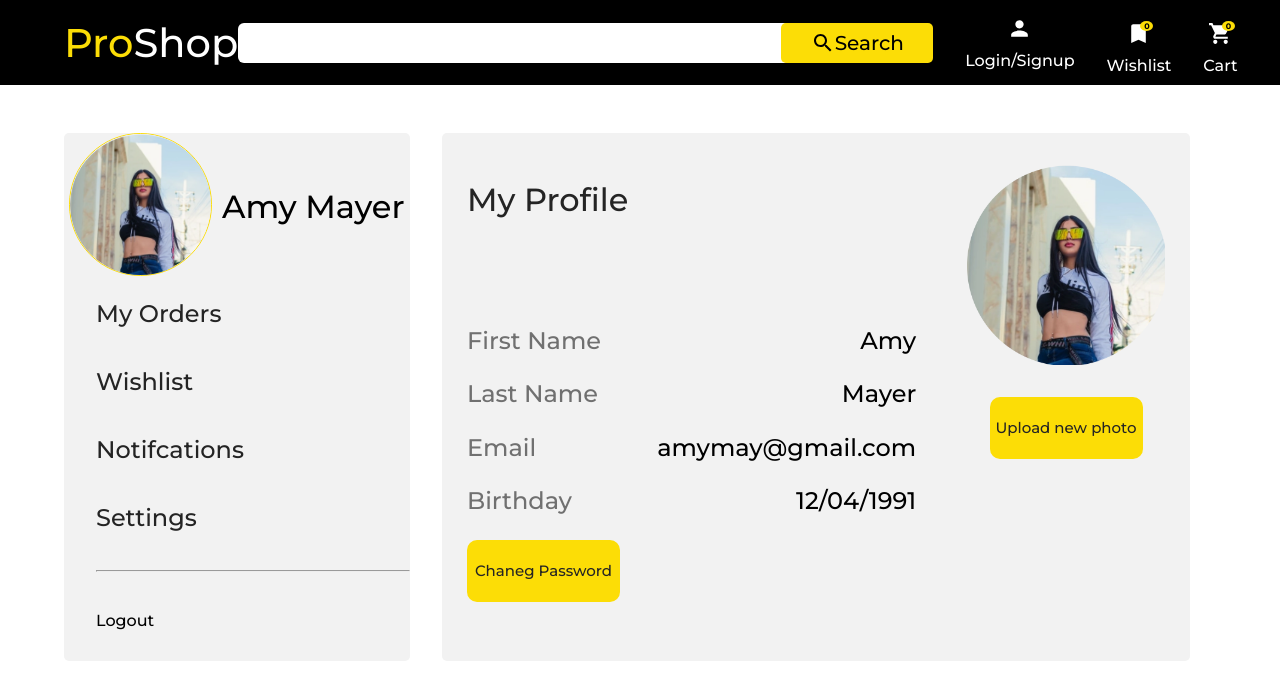
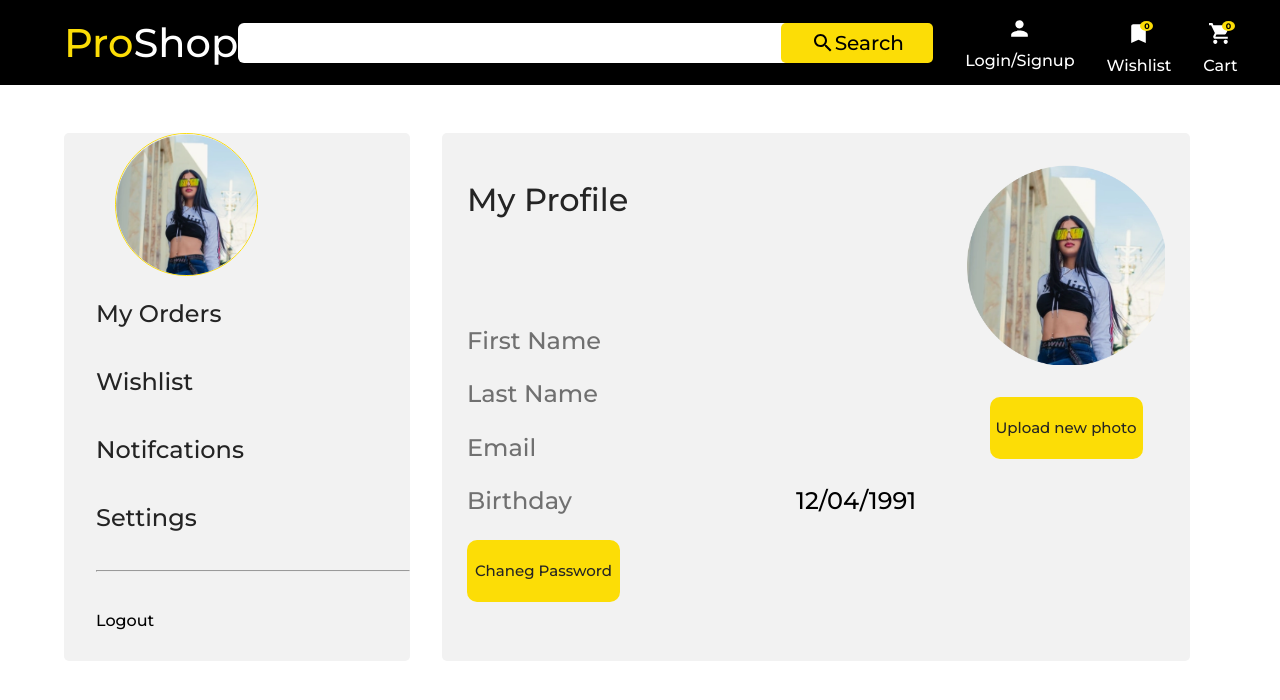
Before and after one commit to mohamed18yo/pro-shop, a React (Create React App) app: page /profile in a window 1280 px wide. Shown: the top 700 px of the page. Built offline with nearby package versions, Linux system fonts and the light colour scheme.

Commit message:
initalize user data in profile page

```diff
--- a/src/screens/Gust/home/featuredProductsSection.jsx
+++ b/src/screens/Gust/home/featuredProductsSection.jsx
@@ -1,4 +1,4 @@
-import { IneerSection, SectionRole } from "../../../components/nav/Nav.Style";
+// import { IneerSection, SectionRole } from "../../../components/nav/Nav.Style";
 
 import { ProductsBox, Line,Dot,FixedRow } from "./home.style";
 import { Typography,FlexRow } from "../../../Global.style";
--- a/src/screens/Gust/home/productsSection.jsx
+++ b/src/screens/Gust/home/productsSection.jsx
@@ -5,6 +5,7 @@ import { Typography,FlexRow } from "../../../Global.style";
 import ProductBox from "../../../components/productBox/productBox";
 import {useState} from 'react';
 import SwipeableViews from "react-swipeable-views";
+import { Link } from "react-router-dom";
 
 
 const styles = {
@@ -55,11 +56,11 @@ function ProductSection() {
           onChangeIndex={handleChangeIndex}
         >
           <FlexRow  style={{ marginTop: 50}}>
-            <ProductBox
+            <ProductBox as={Link} to={"/prouct"}
               src={"/iphone.png"}
               rate={5}
               price={499.99}
-              title={"Apple iPhone 11 Pro 256GB Memory"}
+              title={"test iPhone 11 Pro 256GB Memory"}
             ></ProductBox>
             <ProductBox
               src={"/iphone.png"}
--- a/src/screens/Gust/home/recentlyViewed.jsx
+++ b/src/screens/Gust/home/recentlyViewed.jsx
@@ -1,4 +1,4 @@
-import { IneerSection, SectionRole } from "../../../components/nav/Nav.Style";
+import {  SectionRole } from "../../../components/nav/Nav.Style";
 
 import { TopRateBox, Line, TopSubBox } from "./home.style";
 import { Typography} from "../../../Global.style";
--- a/src/screens/User/products/productSection.jsx
+++ b/src/screens/User/products/productSection.jsx
@@ -8,9 +8,7 @@ import {
 } from "./products.style";
 import {
   Typography,
-  Line,
   FlexRow,
-  FlexCol,
   ProductImg,
   Counter,
 } from "../../../Global.style";
--- a/src/screens/User/products/products.jsx
+++ b/src/screens/User/products/products.jsx
@@ -1,6 +1,6 @@
 
 
-import { SectionRole,IneerSection,FlexBox } from '../../../Global.style';
+import { SectionRole,IneerSection, } from '../../../Global.style';
 import ProductSection from './productSection';
 import ReviewsSection from './reviewsSection';
 import FeaturedProductsSection from '../../Gust/home/featuredProductsSection'
--- a/src/screens/User/products/reviewsSection.jsx
+++ b/src/screens/User/products/reviewsSection.jsx
@@ -2,11 +2,7 @@
 
 import {
     Typography,
-    Line,
-    FlexRow,
-    FlexCol,
-    ProductImg,
-    Counter,
+
   } from "../../../Global.style";
 import {
     ReviewsBox,SubReviewsBox
--- a/src/screens/User/profile/profile.jsx
+++ b/src/screens/User/profile/profile.jsx
@@ -3,10 +3,16 @@
 import {Typography} from '../../../Global.style'
 import Button from '../../../components/button/button'
 import './style.css'
+import { useSelector } from 'react-redux'
 function Profile(){
+  const state= useSelector((state)=>state)
+  const fullName= state.userDetailes.user.name.split(" ");
+  const firstName= fullName[0];
+  const lastName= fullName[1];
+
     return <div className="profile">
         <div className="left-side">
-            <div className="up-side"><div className="img-profile"><img src="/profile.png" alt="img profile" /></div>  <Typography fontSize={32} color="#000">Amy Mayer</Typography> </div>
+            <div className="up-side"><div className="img-profile"><img src="/profile.png" alt="img profile" /></div>  <Typography fontSize={32} color="#000">{state.userDetailes.user.name}</Typography> </div>
             <div className="down-side">
             <Typography fontSize={24} color="#242424">My Orders</Typography>
             <Typography fontSize={24} color="#242424">Wishlist</Typography>
@@ -25,15 +31,15 @@ function Profile(){
               <div className="data flex-col">
               <div className="flex-row">
                   <Typography fontSize={24} color="#707070">First Name</Typography>
-                  <Typography className="user-data" fontSize={24} color="#000">Amy</Typography>
+                  <Typography className="user-data" fontSize={24} color="#000">{firstName}</Typography>
                 </div>
               <div className="flex-row">
                   <Typography fontSize={24} color="#707070">Last Name</Typography>
-                  <Typography fontSize={24} color="#000">Mayer</Typography>
+                  <Typography fontSize={24} color="#000">{lastName}</Typography>
                 </div>
               <div className="flex-row">
                   <Typography fontSize={24} color="#707070">Email </Typography>
-                  <Typography fontSize={24} color="#000">amymay@gmail.com</Typography>
+                  <Typography fontSize={24} color="#000">{state.userDetailes.user.email}</Typography>
                 </div>
               <div className="flex-row">
                   <Typography fontSize={24} color="#707070">Birthday </Typography>
```
